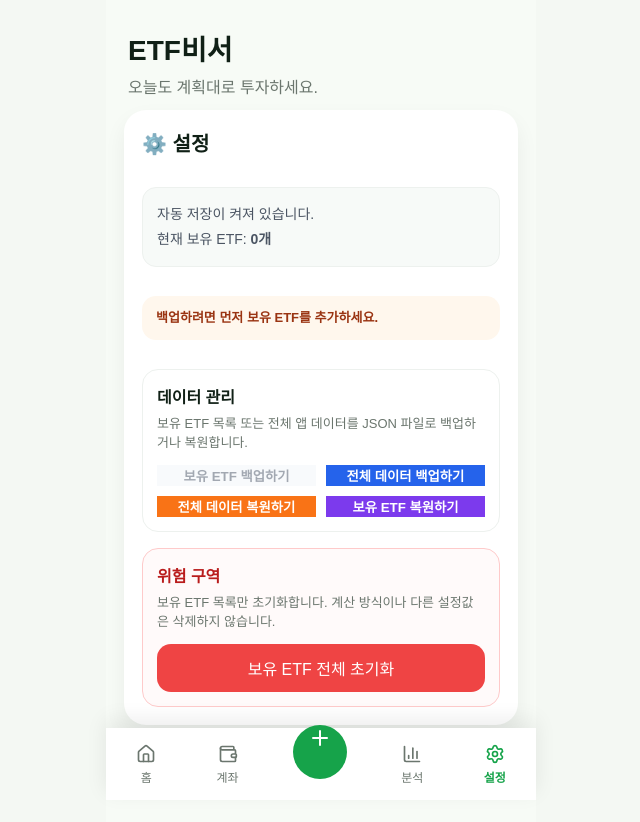
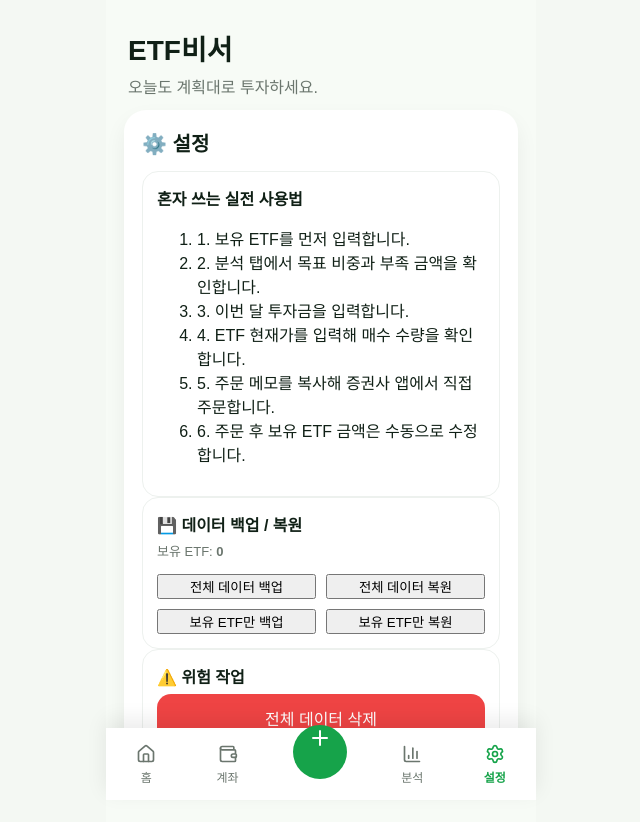
Before and after one commit to lovesong7080-oss/ETF-Biseo-V1, a React (Vite) app: page / in a window 1280 px wide. Both pictures are taken after a click on the button "설정". Shown: the top 822 px of the page, without its empty margins (319-959 px from the left). Built offline with nearby package versions, Linux system fonts and the light colour scheme.

Commit message:
Polish personal MVP settings backup

```diff
--- a/src/components/SettingsCard.jsx
+++ b/src/components/SettingsCard.jsx
@@ -1,20 +1,110 @@
 import { useRef } from "react";
 
-export default function SettingsCard({ holdings, setHoldings }) {
-  const fileInputRef = useRef(null);
-  const fullRestoreFileInputRef = useRef(null);
+const APP_NAME = "ETF-Biseo-V1";
+const HOLDINGS_STORAGE_KEY = "etf-biseo-holdings";
+
+const TEXT = {
+  title: "\u2699\uFE0F \uC124\uC815",
+  guideTitle: "\uD63C\uC790 \uC4F0\uB294 \uC2E4\uC804 \uC0AC\uC6A9\uBC95",
+  guide1: "1. \uBCF4\uC720 ETF\uB97C \uBA3C\uC800 \uC785\uB825\uD569\uB2C8\uB2E4.",
+  guide2: "2. \uBD84\uC11D \uD0ED\uC5D0\uC11C \uBAA9\uD45C \uBE44\uC911\uACFC \uBD80\uC871 \uAE08\uC561\uC744 \uD655\uC778\uD569\uB2C8\uB2E4.",
+  guide3: "3. \uC774\uBC88 \uB2EC \uD22C\uC790\uAE08\uC744 \uC785\uB825\uD569\uB2C8\uB2E4.",
+  guide4: "4. ETF \uD604\uC7AC\uAC00\uB97C \uC785\uB825\uD574 \uB9E4\uC218 \uC218\uB7C9\uC744 \uD655\uC778\uD569\uB2C8\uB2E4.",
+  guide5: "5. \uC8FC\uBB38 \uBA54\uBAA8\uB97C \uBCF5\uC0AC\uD574 \uC99D\uAD8C\uC0AC \uC571\uC5D0\uC11C \uC9C1\uC811 \uC8FC\uBB38\uD569\uB2C8\uB2E4.",
+  guide6: "6. \uC8FC\uBB38 \uD6C4 \uBCF4\uC720 ETF \uAE08\uC561\uC740 \uC218\uB3D9\uC73C\uB85C \uC218\uC815\uD569\uB2C8\uB2E4.",
+  dataTitle: "\uD83D\uDCBE \uB370\uC774\uD130 \uBC31\uC5C5 / \uBCF5\uC6D0",
+  holdingsCount: "\uBCF4\uC720 ETF",
+  backupAll: "\uC804\uCCB4 \uB370\uC774\uD130 \uBC31\uC5C5",
+  restoreAll: "\uC804\uCCB4 \uB370\uC774\uD130 \uBCF5\uC6D0",
+  backupHoldings: "\uBCF4\uC720 ETF\uB9CC \uBC31\uC5C5",
+  restoreHoldings: "\uBCF4\uC720 ETF\uB9CC \uBCF5\uC6D0",
+  dangerTitle: "\u26A0\uFE0F \uC704\uD5D8 \uC791\uC5C5",
+  clearAll: "\uC804\uCCB4 \uB370\uC774\uD130 \uC0AD\uC81C",
+  backupDone: "\uBC31\uC5C5 \uD30C\uC77C\uC744 \uB0B4\uB824\uBC1B\uC558\uC2B5\uB2C8\uB2E4.",
+  restoreDone: "\uBCF5\uC6D0\uC774 \uC644\uB8CC\uB410\uC2B5\uB2C8\uB2E4. \uD654\uBA74\uC744 \uC0C8\uB85C\uACE0\uCE68\uD569\uB2C8\uB2E4.",
+  invalidFile: "\uC62C\uBC14\uB978 ETF-Biseo \uBC31\uC5C5 \uD30C\uC77C\uC774 \uC544\uB2D9\uB2C8\uB2E4.",
+  readError: "\uD30C\uC77C\uC744 \uC77D\uB294 \uC911 \uC624\uB958\uAC00 \uBC1C\uC0DD\uD588\uC2B5\uB2C8\uB2E4.",
+};
+
+function getTodayText() {
+  return new Date().toISOString().slice(0, 10);
+}
+
+function isEtfBiseoStorageKey(key) {
+  return key.startsWith("etf-biseo-") || key.startsWith("etfBiseo");
+}
+
+function collectAppStorage() {
+  const raw = {};
+  const parsed = {};
+
+  for (let i = 0; i < localStorage.length; i += 1) {
+    const key = localStorage.key(i);
+
+    if (!key || !isEtfBiseoStorageKey(key)) {
+      continue;
+    }
+
+    const value = localStorage.getItem(key);
+    raw[key] = value;
+
+    try {
+      parsed[key] = JSON.parse(value);
+    } catch {
+      parsed[key] = value;
+    }
+  }
+
+  return {
+    raw,
+    parsed,
+  };
+}
+
+function downloadJson(data, fileName) {
+  const json = JSON.stringify(data, null, 2);
+  const blob = new Blob([json], { type: "application/json" });
+  const url = URL.createObjectURL(blob);
+  const link = document.createElement("a");
+
+  link.href = url;
+  link.download = fileName;
+
+  document.body.appendChild(link);
+  link.click();
+  document.body.removeChild(link);
+
+  URL.revokeObjectURL(url);
+}
+
+function readJsonFile(file, onSuccess, onError) {
+  const reader = new FileReader();
+
+  reader.onload = () => {
+    try {
+      onSuccess(JSON.parse(reader.result));
+    } catch {
+      onError();
+    }
+  };
+
+  reader.onerror = onError;
+  reader.readAsText(file);
+}
+
+function normalizeHoldings(value) {
+  return Array.isArray(value) ? value : null;
+}
+
+export default function SettingsCard({ holdings = [], setHoldings }) {
+  const holdingsFileInputRef = useRef(null);
+  const fullFileInputRef = useRef(null);
 
   const holdingCount = holdings.length;
-  const hasHoldings = holdingCount > 0;
 
   const handleBackupHoldings = () => {
-    if (!hasHoldings) {
-      alert("백업할 보유 ETF가 없습니다.");
-      return;
-    }
-
     const backupData = {
-      app: "ETF-Biseo-V1",
+      app: APP_NAME,
       type: "holdings-backup",
       version: 1,
       createdAt: new Date().toISOString(),
@@ -22,201 +112,136 @@ export default function SettingsCard({ holdings, setHoldings }) {
       holdings,
     };
 
-    const json = JSON.stringify(backupData, null, 2);
-    const blob = new Blob([json], { type: "application/json" });
-    const url = URL.createObjectURL(blob);
+    downloadJson(
+      backupData,
+      `etf-biseo-holdings-backup-${getTodayText()}.json`
+    );
 
-    const today = new Date().toISOString().slice(0, 10);
-    const link = document.createElement("a");
-
-    link.href = url;
-    link.download = `etf-biseo-holdings-backup-${today}.json`;
-
-    document.body.appendChild(link);
-    link.click();
-    document.body.removeChild(link);
-
-    URL.revokeObjectURL(url);
-
-    alert(`보유 ETF ${holdingCount}개 백업 파일을 저장했습니다.`);
+    alert(TEXT.backupDone);
   };
 
   const handleBackupAllData = () => {
-    const localStorageSnapshot = {};
-    const parsedLocalStorageSnapshot = {};
-
-    for (let i = 0; i < localStorage.length; i += 1) {
-      const key = localStorage.key(i);
-
-      if (!key) continue;
-      if (!key.startsWith("etf-biseo-")) continue;
-
-      const value = localStorage.getItem(key);
-      localStorageSnapshot[key] = value;
-
-      try {
-        parsedLocalStorageSnapshot[key] = JSON.parse(value);
-      } catch {
-        parsedLocalStorageSnapshot[key] = value;
-      }
-    }
+    const storage = collectAppStorage();
 
     const backupData = {
-      app: "ETF-Biseo-V1",
+      app: APP_NAME,
       type: "full-data-backup",
-      version: 1,
+      version: 2,
       createdAt: new Date().toISOString(),
       data: {
         holdings,
         holdingsCount: holdingCount,
-        localStorage: parsedLocalStorageSnapshot,
-        localStorageRaw: localStorageSnapshot,
+        localStorageRaw: storage.raw,
+        localStorage: storage.parsed,
       },
     };
 
-    const json = JSON.stringify(backupData, null, 2);
-    const blob = new Blob([json], { type: "application/json" });
-    const url = URL.createObjectURL(blob);
+    downloadJson(
+      backupData,
+      `etf-biseo-full-backup-${getTodayText()}.json`
+    );
 
-    const today = new Date().toISOString().slice(0, 10);
-    const link = document.createElement("a");
-
-    link.href = url;
-    link.download = `etf-biseo-full-data-backup-${today}.json`;
-
-    document.body.appendChild(link);
-    link.click();
-    document.body.removeChild(link);
-
-    URL.revokeObjectURL(url);
-
-    alert(`전체 데이터 백업 파일을 저장했습니다.\n보유 ETF: ${holdingCount}개`);
+    alert(TEXT.backupDone);
   };
 
-    const downloadCurrentFullDataBackup = ({ type, filePrefix, reason }) => {
-    const localStorageSnapshot = {};
-    const parsedLocalStorageSnapshot = {};
+  const handleRestoreHoldings = (event) => {
+    const file = event.target.files?.[0];
 
-    for (let i = 0; i < localStorage.length; i += 1) {
-      const key = localStorage.key(i);
-
-      if (!key) continue;
-      if (!key.startsWith("etf-biseo-")) continue;
-
-      const value = localStorage.getItem(key);
-      localStorageSnapshot[key] = value;
-
-      try {
-        parsedLocalStorageSnapshot[key] = JSON.parse(value);
-      } catch {
-        parsedLocalStorageSnapshot[key] = value;
-      }
+    if (!file) {
+      return;
     }
 
-    const backupData = {
-      app: "ETF-Biseo-V1",
-      type,
-      version: 1,
-      createdAt: new Date().toISOString(),
-      reason,
-      data: {
-        holdings,
-        holdingsCount: holdingCount,
-        localStorage: parsedLocalStorageSnapshot,
-        localStorageRaw: localStorageSnapshot,
+    readJsonFile(
+      file,
+      (backupData) => {
+        const restoredHoldings = normalizeHoldings(backupData.holdings);
+
+        if (backupData.app !== APP_NAME || !restoredHoldings) {
+          alert(TEXT.invalidFile);
+          event.target.value = "";
+          return;
+        }
+
+        const ok = confirm(
+          `\uBCF4\uC720 ETF ${restoredHoldings.length}\uAC1C\uB97C \uBCF5\uC6D0\uD560\uAE4C\uC694?\n\uD604\uC7AC \uBCF4\uC720 ETF\uB294 \uB36E\uC5B4\uC501\uB2C8\uB2E4.`
+        );
+
+        if (!ok) {
+          event.target.value = "";
+          return;
+        }
+
+        setHoldings(restoredHoldings);
+        localStorage.setItem(HOLDINGS_STORAGE_KEY, JSON.stringify(restoredHoldings));
+
+        alert(TEXT.restoreDone);
+        event.target.value = "";
+        window.location.reload();
       },
-    };
-
-    const json = JSON.stringify(backupData, null, 2);
-    const blob = new Blob([json], { type: "application/json" });
-    const url = URL.createObjectURL(blob);
-
-    const timestamp = new Date().toISOString().replace(/[:.]/g, "-");
-    const link = document.createElement("a");
-
-    link.href = url;
-    link.download = `${filePrefix}-${timestamp}.json`;
-
-    document.body.appendChild(link);
-    link.click();
-    document.body.removeChild(link);
-
-    URL.revokeObjectURL(url);
-
-    return Object.keys(localStorageSnapshot).length;
+      () => {
+        alert(TEXT.readError);
+        event.target.value = "";
+      }
+    );
   };
 
   const handleRestoreAllData = (event) => {
     const file = event.target.files?.[0];
 
-    if (!file) return;
+    if (!file) {
+      return;
+    }
 
-    const reader = new FileReader();
+    readJsonFile(
+      file,
+      (backupData) => {
+        const rawStorage = backupData.data?.localStorageRaw;
+        const parsedStorage = backupData.data?.localStorage;
+        const storageData = rawStorage || parsedStorage;
 
-    reader.onload = () => {
-      try {
-        const backupData = JSON.parse(reader.result);
-
-        if (backupData.app !== "ETF-Biseo-V1") {
-          alert("ETF-Biseo-V1 전체 백업 파일이 아닙니다.");
+        if (
+          backupData.app !== APP_NAME ||
+          backupData.type !== "full-data-backup" ||
+          !storageData ||
+          typeof storageData !== "object" ||
+          Array.isArray(storageData)
+        ) {
+          alert(TEXT.invalidFile);
+          event.target.value = "";
           return;
         }
 
-        if (backupData.type !== "full-data-backup") {
-          alert("전체 데이터 백업 파일이 아닙니다.");
-          return;
-        }
-
-        const rawStorageData = backupData.data?.localStorageRaw;
-        const parsedStorageData = backupData.data?.localStorage;
-        const restoreStorageData = rawStorageData || parsedStorageData;
-
-        if (
-          !restoreStorageData ||
-          typeof restoreStorageData !== "object" ||
-          Array.isArray(restoreStorageData)
-        ) {
-          alert("복원할 전체 데이터가 없습니다.");
-          return;
-        }
-
-        const restoreKeys = Object.keys(restoreStorageData).filter((key) =>
-          key.startsWith("etf-biseo-")
-        );
+        const restoreKeys = Object.keys(storageData).filter(isEtfBiseoStorageKey);
 
         if (restoreKeys.length === 0) {
-          alert("복원할 ETF-Biseo 데이터가 없습니다.");
+          alert(TEXT.invalidFile);
+          event.target.value = "";
           return;
         }
 
         const ok = confirm(
-          `전체 데이터 ${restoreKeys.length}개 항목을 복원할까요?\n현재 ETF-Biseo 저장 데이터는 백업 파일 내용으로 교체됩니다.\n이 작업은 되돌릴 수 없습니다.`
+          `\uC804\uCCB4 \uB370\uC774\uD130 ${restoreKeys.length}\uAC1C \uD56D\uBAA9\uC744 \uBCF5\uC6D0\uD560\uAE4C\uC694?\n\uD604\uC7AC ETF-Biseo \uB370\uC774\uD130\uB294 \uBC31\uC5C5 \uD30C\uC77C \uB0B4\uC6A9\uC73C\uB85C \uAD50\uCCB4\uB429\uB2C8\uB2E4.`
         );
 
-        if (!ok) return;
-
-        const beforeRestoreBackupCount = downloadCurrentFullDataBackup({
-          type: "before-restore-backup",
-          filePrefix: "etf-biseo-before-restore-backup",
-          reason: "before-full-data-restore",
-        });
+        if (!ok) {
+          event.target.value = "";
+          return;
+        }
 
         const currentKeys = [];
 
         for (let i = 0; i < localStorage.length; i += 1) {
           const key = localStorage.key(i);
 
-          if (key && key.startsWith("etf-biseo-")) {
+          if (key && isEtfBiseoStorageKey(key)) {
             currentKeys.push(key);
           }
         }
 
-        currentKeys.forEach((key) => {
-          localStorage.removeItem(key);
-        });
+        currentKeys.forEach((key) => localStorage.removeItem(key));
 
         restoreKeys.forEach((key) => {
-          const value = restoreStorageData[key];
+          const value = storageData[key];
 
           if (typeof value === "string") {
             localStorage.setItem(key, value);
@@ -225,182 +250,114 @@ export default function SettingsCard({ holdings, setHoldings }) {
           }
         });
 
-        const restoredHoldings = backupData.data?.holdings;
+        const restoredHoldings = normalizeHoldings(backupData.data?.holdings);
 
-        if (Array.isArray(restoredHoldings)) {
+        if (restoredHoldings) {
           setHoldings(restoredHoldings);
+          localStorage.setItem(HOLDINGS_STORAGE_KEY, JSON.stringify(restoredHoldings));
         }
 
-        alert(
-          `복원 전 안전 백업 ${beforeRestoreBackupCount}개 항목을 저장했습니다.\n전체 데이터 복원이 완료되었습니다. 화면을 새로고침합니다.`
-        );
+        alert(TEXT.restoreDone);
+        event.target.value = "";
         window.location.reload();
-      } catch {
-        alert("파일을 읽는 중 오류가 발생했습니다. 전체 데이터 백업 JSON 파일인지 확인하세요.");
-      } finally {
+      },
+      () => {
+        alert(TEXT.readError);
         event.target.value = "";
       }
-    };
-
-    reader.onerror = () => {
-      alert("파일을 읽을 수 없습니다.");
-      event.target.value = "";
-    };
-
-    reader.readAsText(file);
+    );
   };
 
-  const handleRestoreHoldings = (event) => {
-    const file = event.target.files?.[0];
+  const handleClearAllData = () => {
+    const ok = confirm(
+      "\uC815\uB9D0 \uC804\uCCB4 \uB370\uC774\uD130\uB97C \uC0AD\uC81C\uD560\uAE4C\uC694?\n\uC0AD\uC81C \uC804\uC5D0 \uBC18\uB4DC\uC2DC \uC804\uCCB4 \uBC31\uC5C5\uC744 \uBA3C\uC800 \uBC1B\uC544\uB450\uC138\uC694."
+    );
 
-    if (!file) return;
-
-    const reader = new FileReader();
-
-    reader.onload = () => {
-      try {
-        const backupData = JSON.parse(reader.result);
-
-        if (backupData.app && backupData.app !== "ETF-Biseo-V1") {
-          alert("ETF-Biseo-V1 백업 파일이 아닙니다.");
-          return;
-        }
-
-        if (backupData.type && backupData.type !== "holdings-backup") {
-          alert("보유 ETF 백업 파일이 아닙니다.");
-          return;
-        }
-
-        const restoredHoldings = Array.isArray(backupData)
-          ? backupData
-          : backupData.holdings;
-
-        if (!Array.isArray(restoredHoldings)) {
-          alert("복원할 수 없는 파일입니다. 보유 ETF 백업 파일인지 확인하세요.");
-          return;
-        }
-
-        const ok = confirm(
-          `보유 ETF ${restoredHoldings.length}개를 복원할까요?\n현재 보유 ETF ${holdingCount}개는 덮어써집니다.`
-        );
-
-        if (!ok) return;
-
-        setHoldings(restoredHoldings);
-        alert("보유 ETF 복원이 완료되었습니다.");
-      } catch {
-        alert("파일을 읽는 중 오류가 발생했습니다. JSON 백업 파일인지 확인하세요.");
-      } finally {
-        event.target.value = "";
-      }
-    };
-
-    reader.onerror = () => {
-      alert("파일을 읽을 수 없습니다.");
-      event.target.value = "";
-    };
-
-    reader.readAsText(file);
-  };
-
-  const handleResetHoldings = () => {
-    if (!hasHoldings) {
-      alert("초기화할 보유 ETF가 없습니다.");
+    if (!ok) {
       return;
     }
 
-    const ok = confirm(
-      `현재 보유 ETF ${holdingCount}개를 모두 초기화할까요?\n이 작업은 되돌릴 수 없습니다.`
-    );
+    const keysToRemove = [];
 
-    if (!ok) return;
+    for (let i = 0; i < localStorage.length; i += 1) {
+      const key = localStorage.key(i);
 
+      if (key && isEtfBiseoStorageKey(key)) {
+        keysToRemove.push(key);
+      }
+    }
+
+    keysToRemove.forEach((key) => localStorage.removeItem(key));
     setHoldings([]);
+
+    alert("\uC804\uCCB4 \uB370\uC774\uD130\uB97C \uC0AD\uC81C\uD588\uC2B5\uB2C8\uB2E4.");
+    window.location.reload();
   };
 
   return (
-    <div className="card settings-card">
-      <h2>⚙️ 설정</h2>
+    <div className="card">
+      <h2>{TEXT.title}</h2>
 
-      <div className="settings-summary">
-        <p>자동 저장이 켜져 있습니다.</p>
-        <p>
-          현재 보유 ETF: <strong>{holdingCount}개</strong>
-        </p>
+      <div className="settings-section">
+        <h3>{TEXT.guideTitle}</h3>
+        <ol className="settings-guide">
+          <li>{TEXT.guide1}</li>
+          <li>{TEXT.guide2}</li>
+          <li>{TEXT.guide3}</li>
+          <li>{TEXT.guide4}</li>
+          <li>{TEXT.guide5}</li>
+          <li>{TEXT.guide6}</li>
+        </ol>
       </div>
 
-      {!hasHoldings && (
-        <p className="settings-notice">
-          백업하려면 먼저 보유 ETF를 추가하세요.
-        </p>
-      )}
-
       <div className="settings-section">
-        <h3>데이터 관리</h3>
+        <h3>{TEXT.dataTitle}</h3>
         <p>
-          보유 ETF 목록 또는 전체 앱 데이터를 JSON 파일로 백업하거나 복원합니다.
+          {TEXT.holdingsCount}: <strong>{holdingCount}</strong>
         </p>
 
         <div className="settings-actions">
-          <button
-            className="settings-action-button backup-holdings"
-            onClick={handleBackupHoldings}
-            disabled={!hasHoldings}
-          >
-            보유 ETF 백업하기
+          <button type="button" onClick={handleBackupAllData}>
+            {TEXT.backupAll}
+          </button>
+
+          <button type="button" onClick={() => fullFileInputRef.current?.click()}>
+            {TEXT.restoreAll}
+          </button>
+
+          <button type="button" onClick={handleBackupHoldings}>
+            {TEXT.backupHoldings}
           </button>
 
           <button
-            className="settings-action-button backup-all"
-            onClick={handleBackupAllData}
+            type="button"
+            onClick={() => holdingsFileInputRef.current?.click()}
           >
-            전체 데이터 백업하기
-          </button>
-
-          <button
-            className="settings-action-button restore-all"
-            onClick={() => fullRestoreFileInputRef.current?.click()}
-          >
-            전체 데이터 복원하기
-          </button>
-
-          <button
-            className="settings-action-button restore-holdings"
-            onClick={() => fileInputRef.current?.click()}
-          >
-            보유 ETF 복원하기
+            {TEXT.restoreHoldings}
           </button>
         </div>
 
         <input
-          ref={fileInputRef}
+          ref={fullFileInputRef}
           type="file"
-          accept=".json,application/json"
-          onChange={handleRestoreHoldings}
+          accept="application/json,.json"
+          onChange={handleRestoreAllData}
           style={{ display: "none" }}
         />
 
         <input
-          ref={fullRestoreFileInputRef}
+          ref={holdingsFileInputRef}
           type="file"
-          accept=".json,application/json"
-          onChange={handleRestoreAllData}
+          accept="application/json,.json"
+          onChange={handleRestoreHoldings}
           style={{ display: "none" }}
         />
       </div>
 
-      <div className="settings-section danger-zone">
-        <h3>위험 구역</h3>
-        <p>
-          보유 ETF 목록만 초기화합니다. 계산 방식이나 다른 설정값은 삭제하지 않습니다.
-        </p>
-
-        <button
-          className="danger"
-          onClick={handleResetHoldings}
-          disabled={!hasHoldings}
-        >
-          보유 ETF 전체 초기화
+      <div className="settings-section">
+        <h3>{TEXT.dangerTitle}</h3>
+        <button type="button" className="danger" onClick={handleClearAllData}>
+          {TEXT.clearAll}
         </button>
       </div>
     </div>
```
